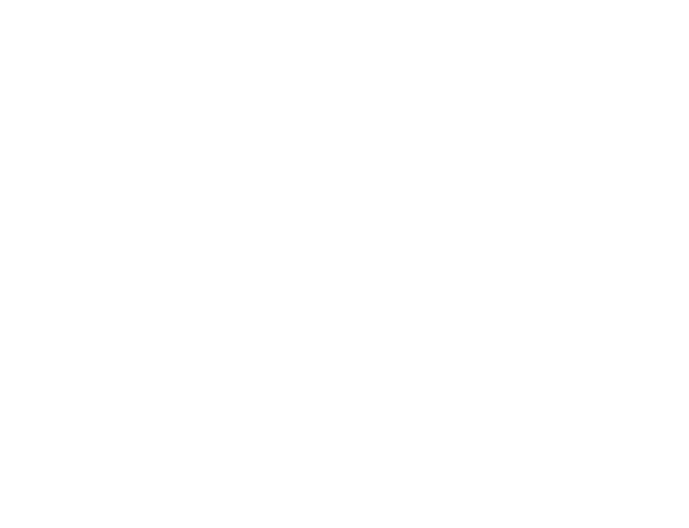
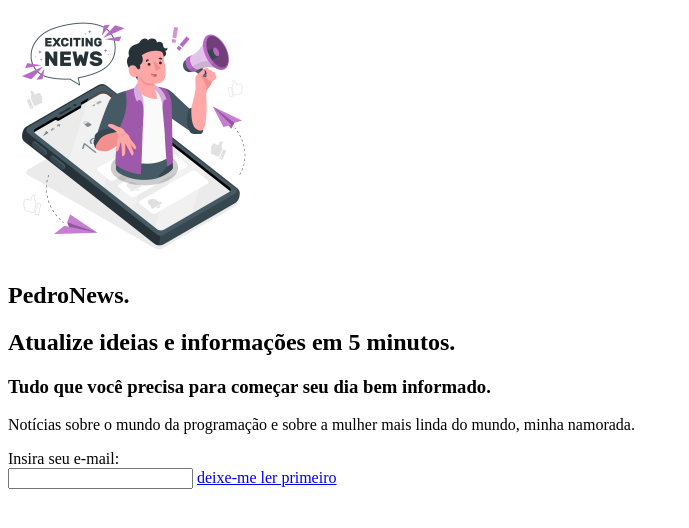
Before and after one commit to pedrorodriguesh/desafiosrocketseat, a plain HTML site: page desafio-news/index.html in a window 1280 px wide. Shown: the whole page, without its empty margins (0-689 px from the left). Drawn offline with Linux system fonts and the light colour scheme.

Commit message:
html done

```diff
--- a/desafio-news/index.html
+++ b/desafio-news/index.html
@@ -9,14 +9,25 @@
 
     <main>
         <section class="left">
+            <img src="images/news.png" alt="" style="width: 250px;">
+            <h1>PedroNews.</h1>
 
 
+
+            <h2>Atualize ideias e informações em 5 minutos.</h2>
+            <h3>Tudo que você precisa para começar seu dia bem informado.</h3>
+            <p>Notícias sobre o mundo da programação e sobre a mulher mais linda do mundo, minha namorada.</p>
+
+            <label for="temail">Insira seu e-mail:</label>
+            <br>
+            <input type="email" name="temail" id="temail">
+
+            <a href="#">deixe-me ler primeiro</a>
         </section>
 
 
         <section class="right">
-
-
+            <img src="" alt="">
         </section>
     </main>
 
```
